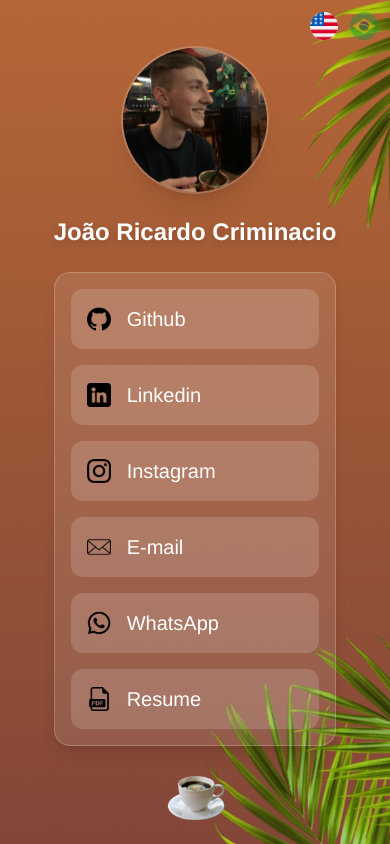
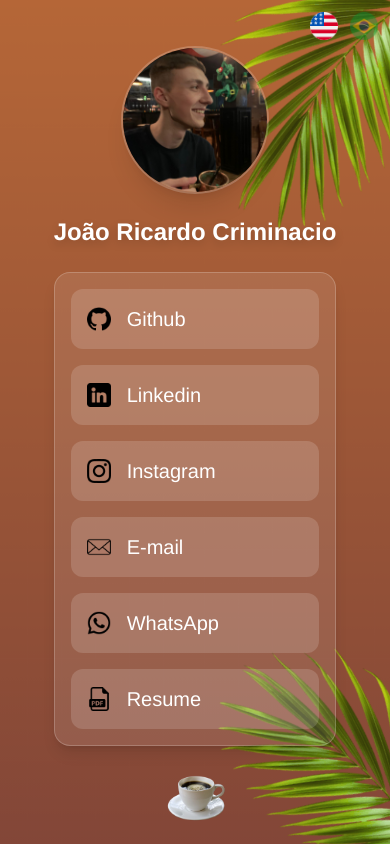
Before and after one commit to JoaoCriminacio/Linktree, an Angular app: page / in a window 390 px wide. Built offline with nearby package versions, Linux system fonts and the light colour scheme.

Commit message:
feat: Changed the bg color and image

```diff
--- a/src/styles.css
+++ b/src/styles.css
@@ -7,7 +7,9 @@
 body {
   margin: 0;
   font-family: "Helvetica Neue", sans-serif;
+  background-color: #844738;
   background-image: url('../public/background/linktree-bg.png');
+  background-repeat: no-repeat;
   background-size: cover;
   background-position: center;
   min-height: 100vh;
@@ -17,7 +19,7 @@
 
 @media (max-width: 64rem) {
   body {
-    background-position-x: 92%;
+    background-position: right;
   }
 }
 
```
Also changed, not shown: public/background/linktree-bg.png.
